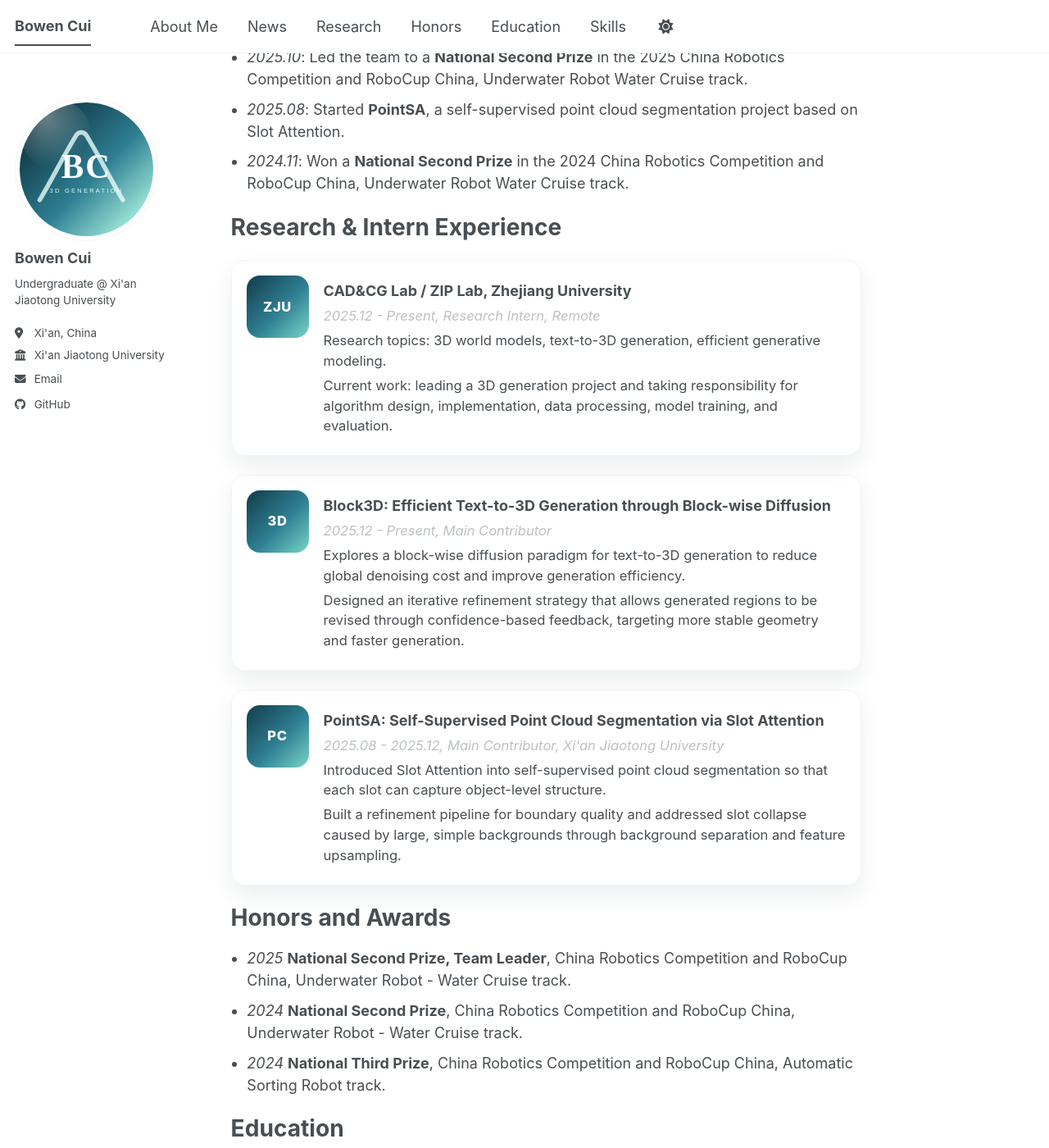
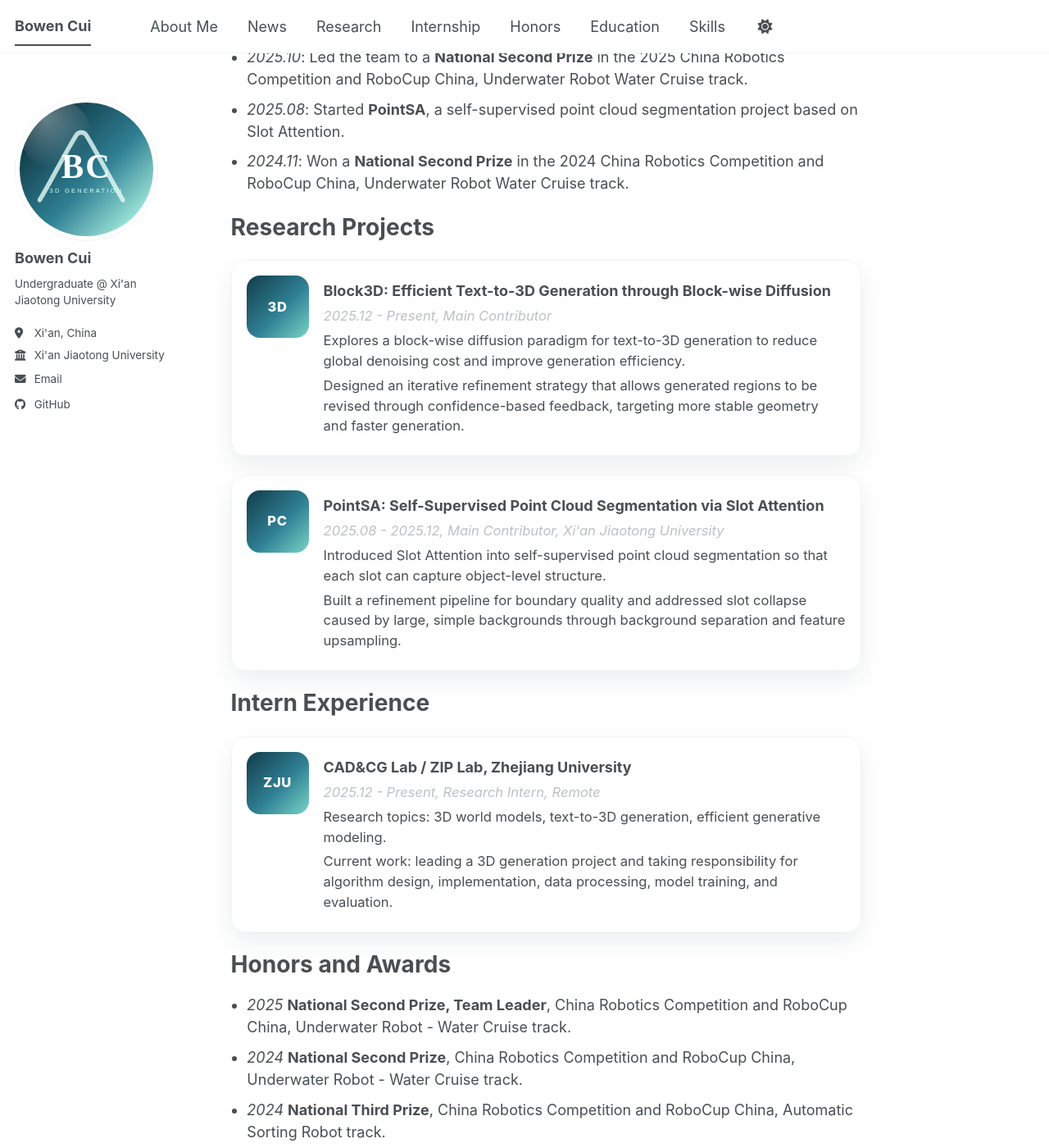
Before and after one commit to AlexanderTsui/AlexanderTsui.github.io, a Jekyll site: the page built from _pages/about.md, in a window 1280 px wide and 1400 px high, scrolled down 590 px. Shown: the whole window at 82% size. Built offline with Jekyll 4.4.1, drawn with Linux system fonts in a browser that asks for light colours; a script bundle is joined from its source files by our own code; library files that are not in the unit come from our copies.

Commit message:
Split research projects and internship

```diff
--- a/_data/navigation.yml
+++ b/_data/navigation.yml
@@ -17,6 +17,9 @@ main:
   - title: "Research"
     url: /#research
 
+  - title: "Internship"
+    url: /#internship
+
   - title: "Honors"
     url: /#honors
 
--- a/_pages/about.md
+++ b/_pages/about.md
@@ -30,17 +30,7 @@ I am currently a remote research intern at **CAD&CG Lab / ZIP Lab, Zhejiang Univ
 
 <span class="anchor" id="research"></span>
 
-# Research & Intern Experience
-
-<div class="entity-card">
-  <div class="entity-logo">ZJU</div>
-  <div>
-    <p class="entity-title"><strong>CAD&amp;CG Lab / ZIP Lab, Zhejiang University</strong></p>
-    <p class="entity-meta"><em>2025.12 - Present, Research Intern, Remote</em></p>
-    <p>Research topics: 3D world models, text-to-3D generation, efficient generative modeling.</p>
-    <p>Current work: leading a 3D generation project and taking responsibility for algorithm design, implementation, data processing, model training, and evaluation.</p>
-  </div>
-</div>
+# Research Projects
 
 <div class="entity-card">
   <div class="entity-logo">3D</div>
@@ -59,6 +49,20 @@ I am currently a remote research intern at **CAD&CG Lab / ZIP Lab, Zhejiang Univ
     <p class="entity-meta"><em>2025.08 - 2025.12, Main Contributor, Xi'an Jiaotong University</em></p>
     <p>Introduced Slot Attention into self-supervised point cloud segmentation so that each slot can capture object-level structure.</p>
     <p>Built a refinement pipeline for boundary quality and addressed slot collapse caused by large, simple backgrounds through background separation and feature upsampling.</p>
+  </div>
+</div>
+
+<span class="anchor" id="internship"></span>
+
+# Intern Experience
+
+<div class="entity-card">
+  <div class="entity-logo">ZJU</div>
+  <div>
+    <p class="entity-title"><strong>CAD&amp;CG Lab / ZIP Lab, Zhejiang University</strong></p>
+    <p class="entity-meta"><em>2025.12 - Present, Research Intern, Remote</em></p>
+    <p>Research topics: 3D world models, text-to-3D generation, efficient generative modeling.</p>
+    <p>Current work: leading a 3D generation project and taking responsibility for algorithm design, implementation, data processing, model training, and evaluation.</p>
   </div>
 </div>
 
```
